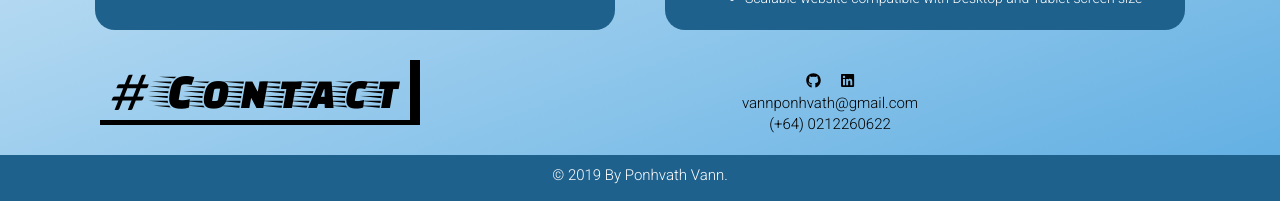
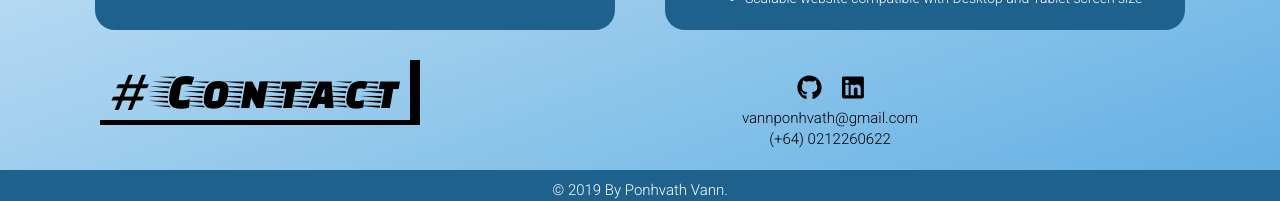
Before and after one commit to vBoBv/ponhvathvann, a React (Create React App) app: page / in a window 1280 px wide. Shown: the part 3118-3319 px from the top of the page. Built offline with nearby package versions, Linux system fonts and the light colour scheme; a web font is replaced by a local one.

Commit message:
remove console log

```diff
--- a/src/components/Project.js
+++ b/src/components/Project.js
@@ -39,7 +39,7 @@ class Project extends React.Component {
                                         // (<li key={projectContent}>{projectContent}</li>) :
                                         // (<li>Undefine</li>)
                                         //(project.projectTitle === 'Movie Rental Membership System') ?
-                                        (<li key={projectContent}>{projectContent}</li>)
+                                        <li key={projectContent}>{projectContent}</li>
                                     )
                                 })}
                             </ul>
@@ -51,7 +51,7 @@ class Project extends React.Component {
     }
 
     render() {
-        console.log(this.props.projects)
+        //console.log(this.props.projects)
         return (
             <div id= "Project">
                 <Container>
--- a/src/css/Contact.css
+++ b/src/css/Contact.css
@@ -1,6 +1,7 @@
 .linkStyle {
     color: black;
     text-align: center;
+    font-size: 25px;
 }
 
 .infoContact  {
```
